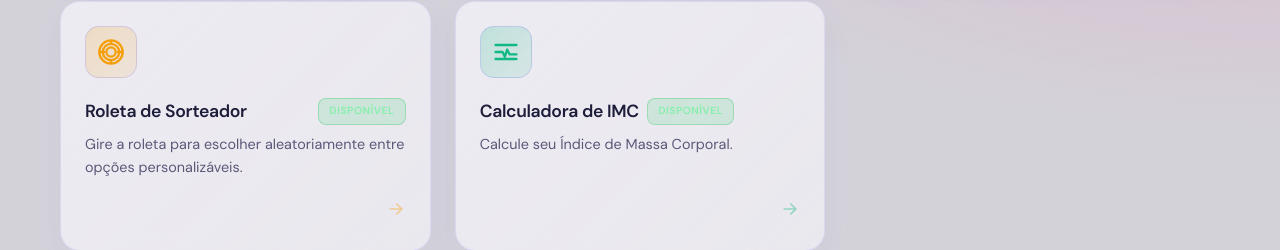
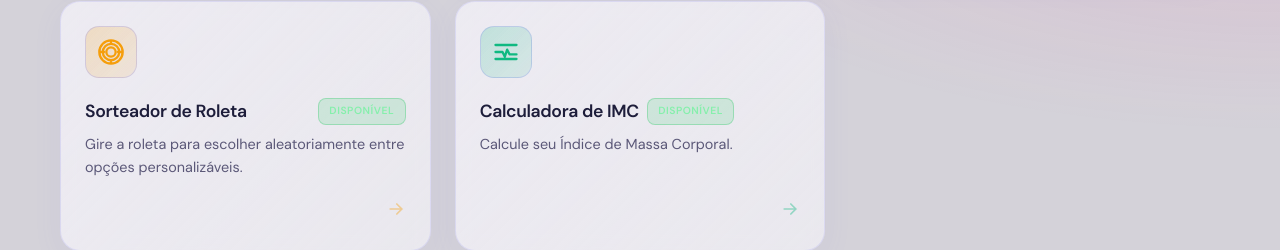
Before and after one commit to EduuD1as/utilikit, a React (Vite) app in the folder client/: page / in a window 1280 px wide. Shown: the part 1788-2038 px from the top of the page. Built offline with nearby package versions, Linux system fonts and the light colour scheme; no server answers.

Commit message:
nome da roleta

```diff
--- a/client/src/i18n/translations.js
+++ b/client/src/i18n/translations.js
@@ -241,7 +241,7 @@ export const translations = {
     gameOver: 'Parabéns!',
     gameComplete: 'Você completou o jogo em {{moves}} movimentos!',
     playAgain: 'Jogar Novamente',
-    randomPickerTitle: 'Roleta de Sorteador',
+    randomPickerTitle: 'Sorteador de Roleta',
     randomPickerSubtitle: 'Adicione opções e gire a roleta para escolher aleatoriamente!',
     addOptionPlaceholder: 'Digite uma opção...',
     add: 'Adicionar',
@@ -311,7 +311,7 @@ export const translations = {
     toolTimerPomodoroDesc: 'Temporizador com modo Pomodoro e pausas programadas.',
     toolMemoryGameTitle: 'Jogo da Memória',
     toolMemoryGameDesc: 'Teste sua memória com este jogo clássico.',
-    toolRandomPickerTitle: 'Roleta de Sorteador',
+    toolRandomPickerTitle: 'Sorteador de Roleta',
     toolRandomPickerDesc: 'Gire a roleta para escolher aleatoriamente entre opções personalizáveis.',
     toolBmiCalculatorTitle: 'Calculadora de IMC',
     toolBmiCalculatorDesc: 'Calcule seu Índice de Massa Corporal.',
```
Also changed, not shown: 1 other file (tests, documents, lock files or other folders).
